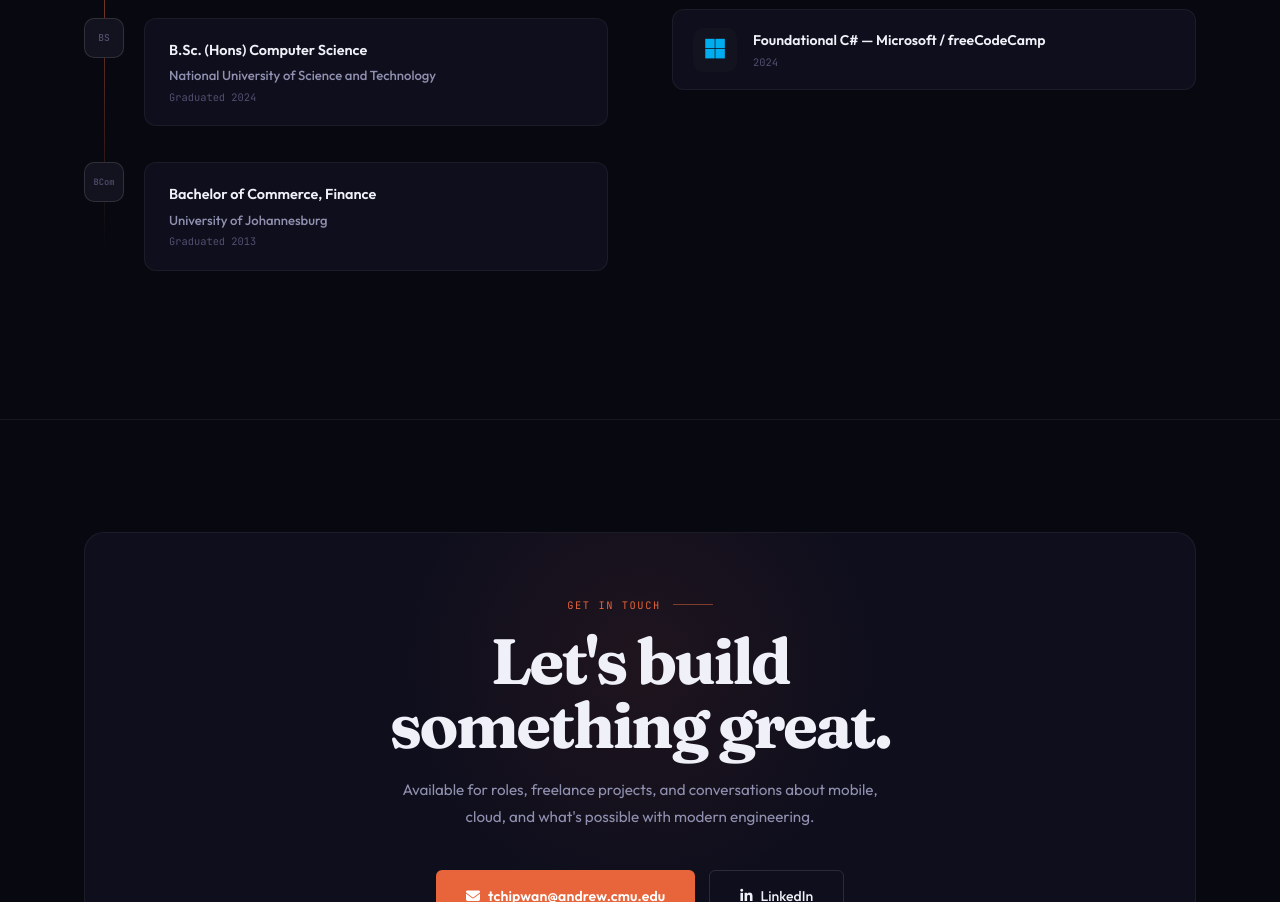
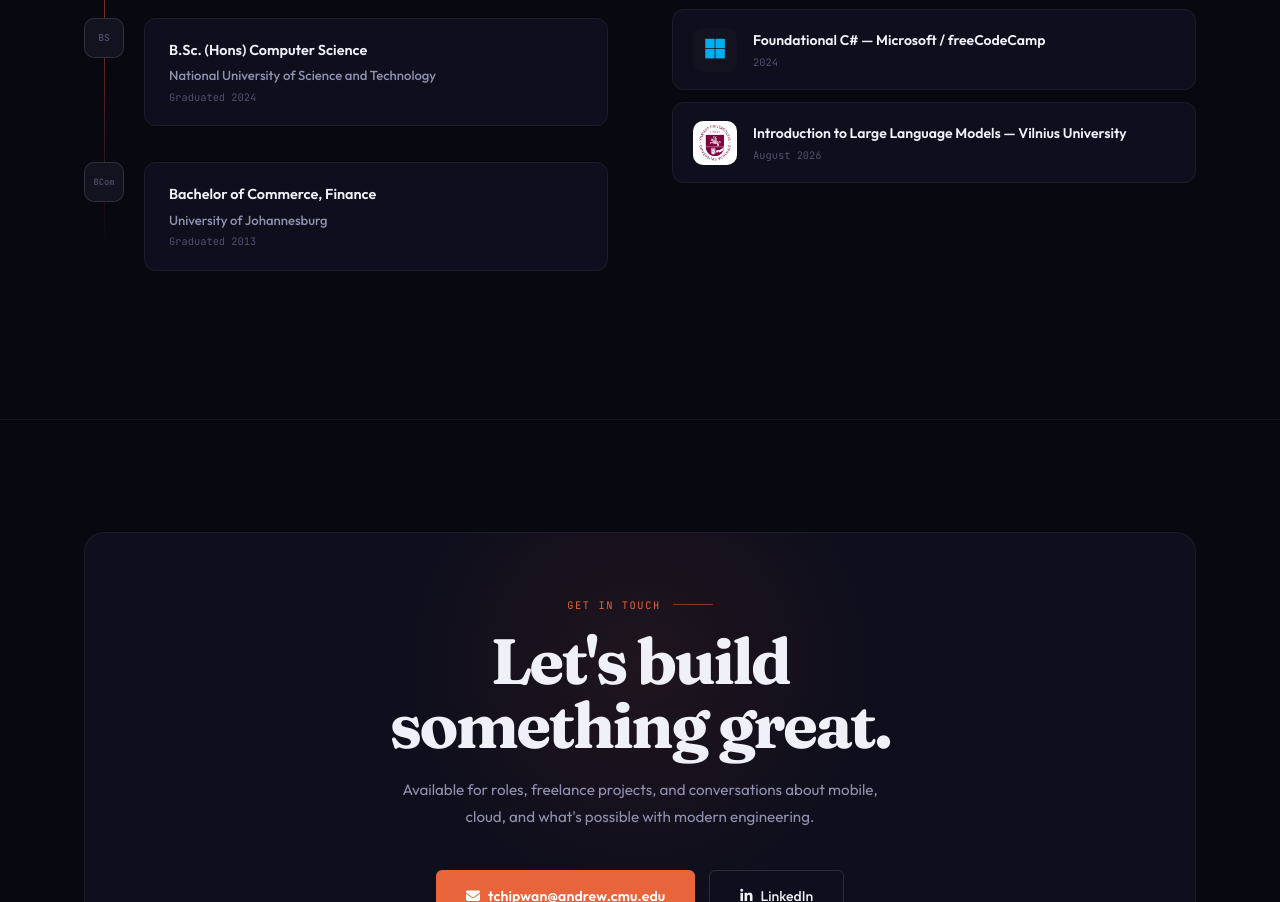
Before and after one commit to tatendaephraim/tatendaephraim.github.io, a website: page index.html in a window 1280 px wide. Shown: the part 8608-9510 px from the top of the page. Drawn offline with Linux system fonts and the light colour scheme.

Commit message:
Add Vilnius University LLM certification
Introduction to Large Language Models cert, Aug 2026, with institution logo.

```diff
--- a/index.html
+++ b/index.html
@@ -1659,6 +1659,15 @@
                 <div class="cert-date">2024</div>
               </div>
             </div>
+            <div class="cert-item reveal">
+              <div class="cert-icon" style="background:#fff;padding:4px;">
+                <img src="./assets/images/vilnius-university-logo.png" alt="Vilnius University logo" style="width:100%;height:100%;object-fit:contain;" />
+              </div>
+              <div>
+                <div class="cert-name">Introduction to Large Language Models — Vilnius University</div>
+                <div class="cert-date">August 2026</div>
+              </div>
+            </div>
           </div>
         </div>
       </div>
```
Also changed, not shown: assets/images/vilnius-university-logo.png (added).
